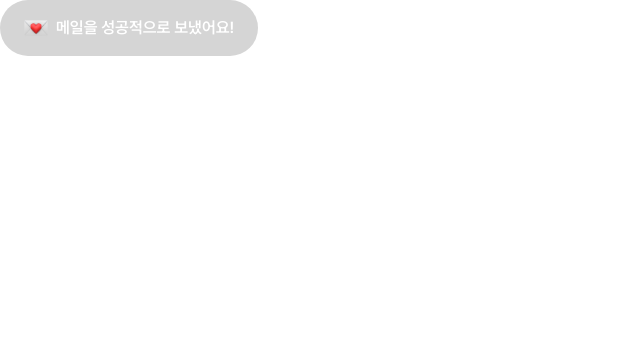
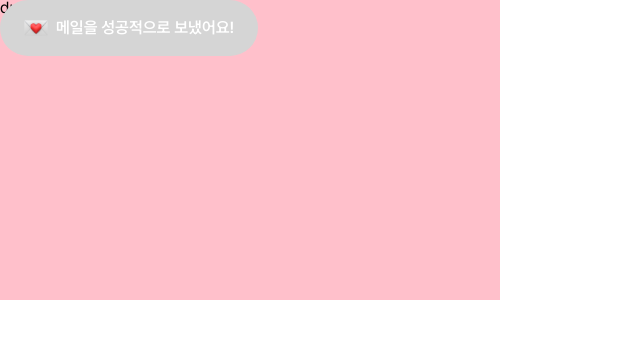
Before and after one commit to dong-ariari/frontend, a React (Vite) app: page /all in a window 1280 px wide. Shown: the top 338 px of the page, without its empty margins (0-640 px from the left). Built offline with nearby package versions, Linux system fonts and the light colour scheme.

Commit message:
feat: add dummy component

```diff
--- a/src/pages/all.jsx
+++ b/src/pages/all.jsx
@@ -11,6 +11,7 @@ const All = () => {
   return (
     <div>
       <MailAlert placeholder={"메일을 성공적으로 보냈어요!"} />
+      <div style={{width: '500px', backgroundColor: 'pink', height: '300px'}}>dummy component</div>
     </div>
   );
 };
```
